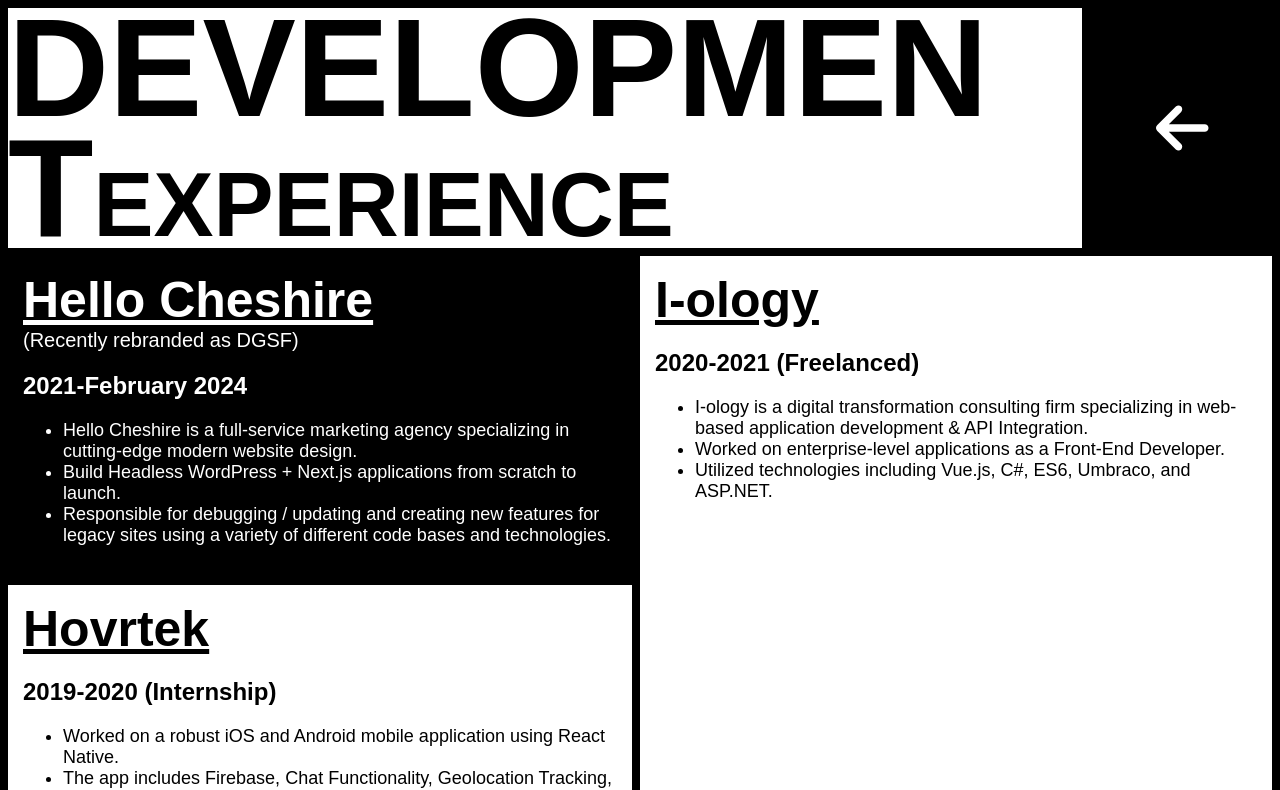
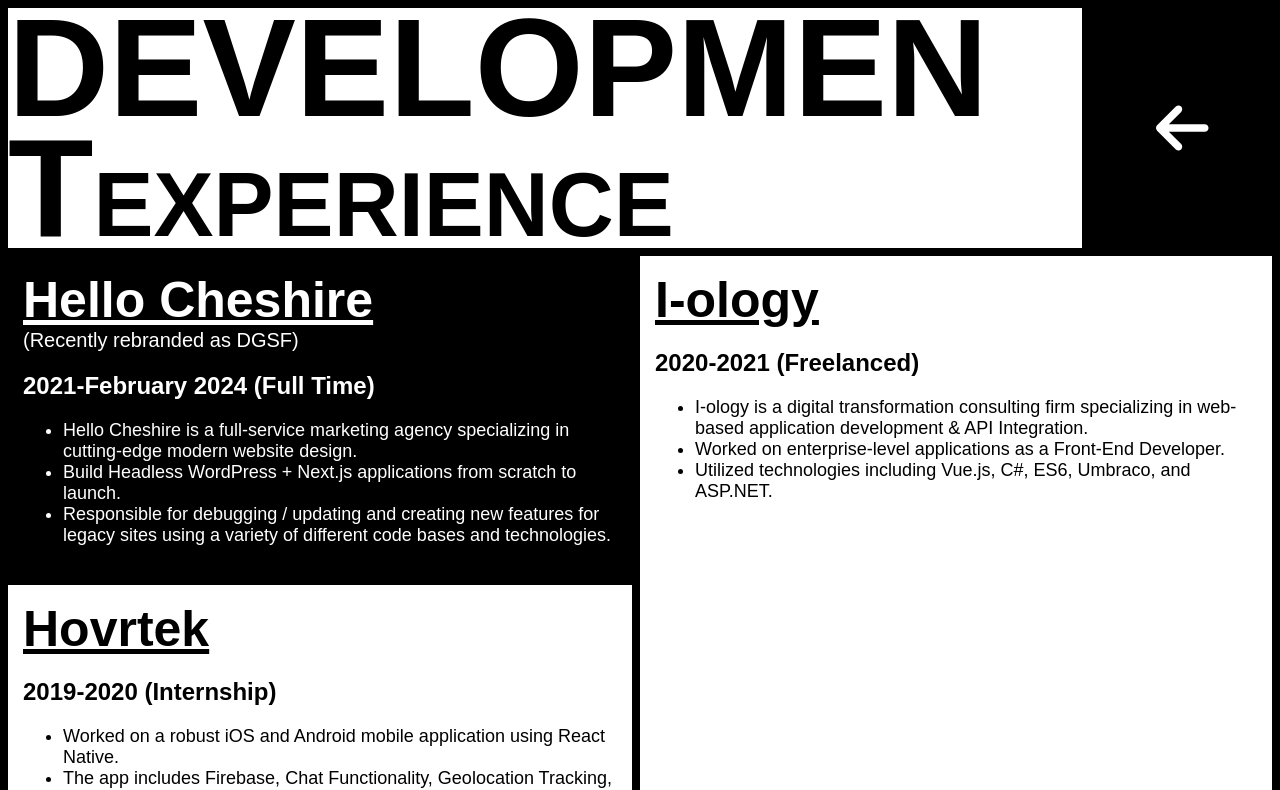
Before and after one commit to Jaywinebrenner/css-land, a Next.js app: page /experience in a window 1280 px wide. Shown: the top 790 px of the page. Built offline with nearby package versions, Linux system fonts and the light colour scheme; no server answers.

Commit message:
add full time for HC

```diff
--- a/data/experienceData.js
+++ b/data/experienceData.js
@@ -1,6 +1,6 @@
 const experienceData = [
     {
-        year: '2021-February 2024',
+        year: '2021-February 2024 (Full Time)',
         job: 'Hello Cheshire',
         subtitle: "Recenctly Rebranded as DGSF",
         link: 'https://hellocheshire.com',
```
